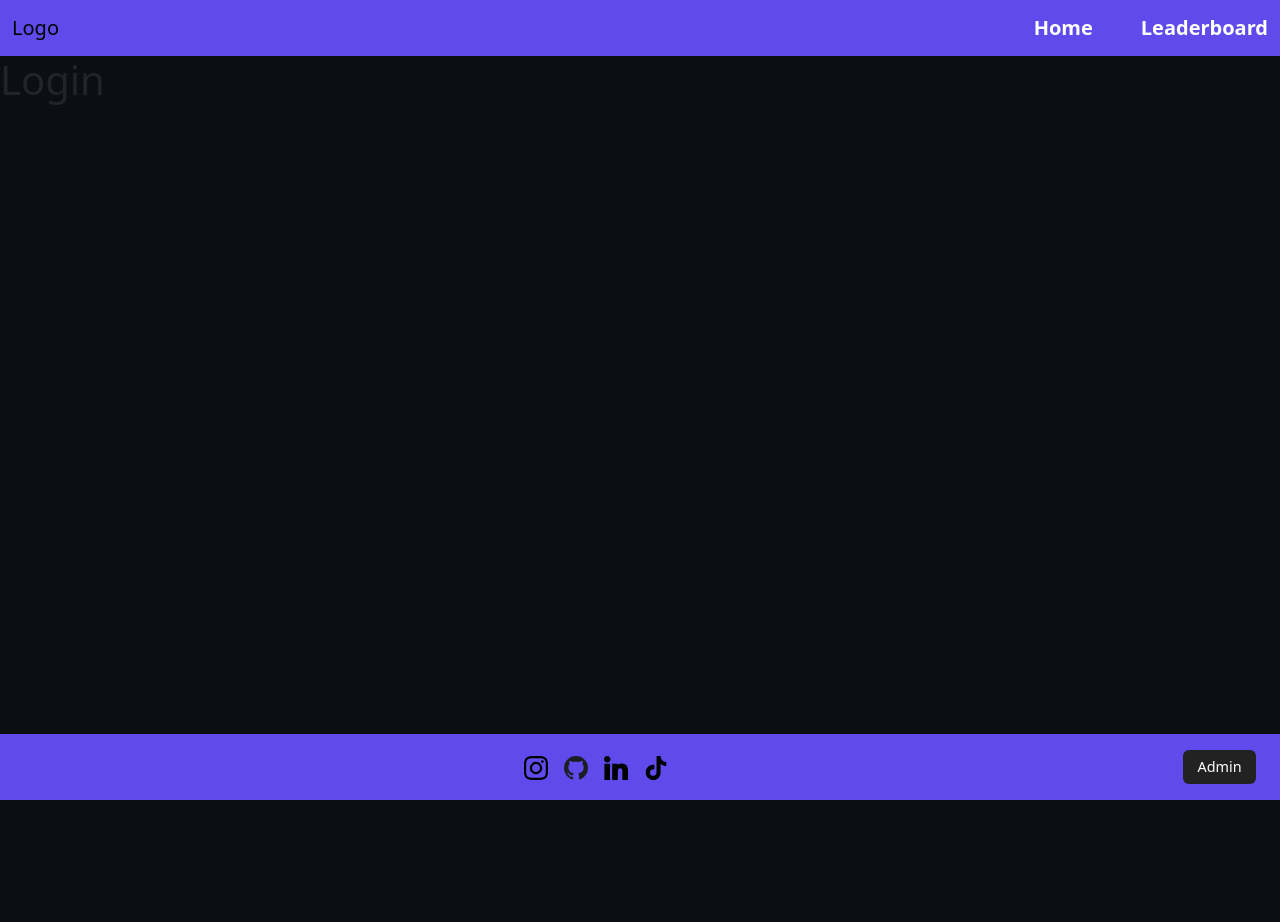
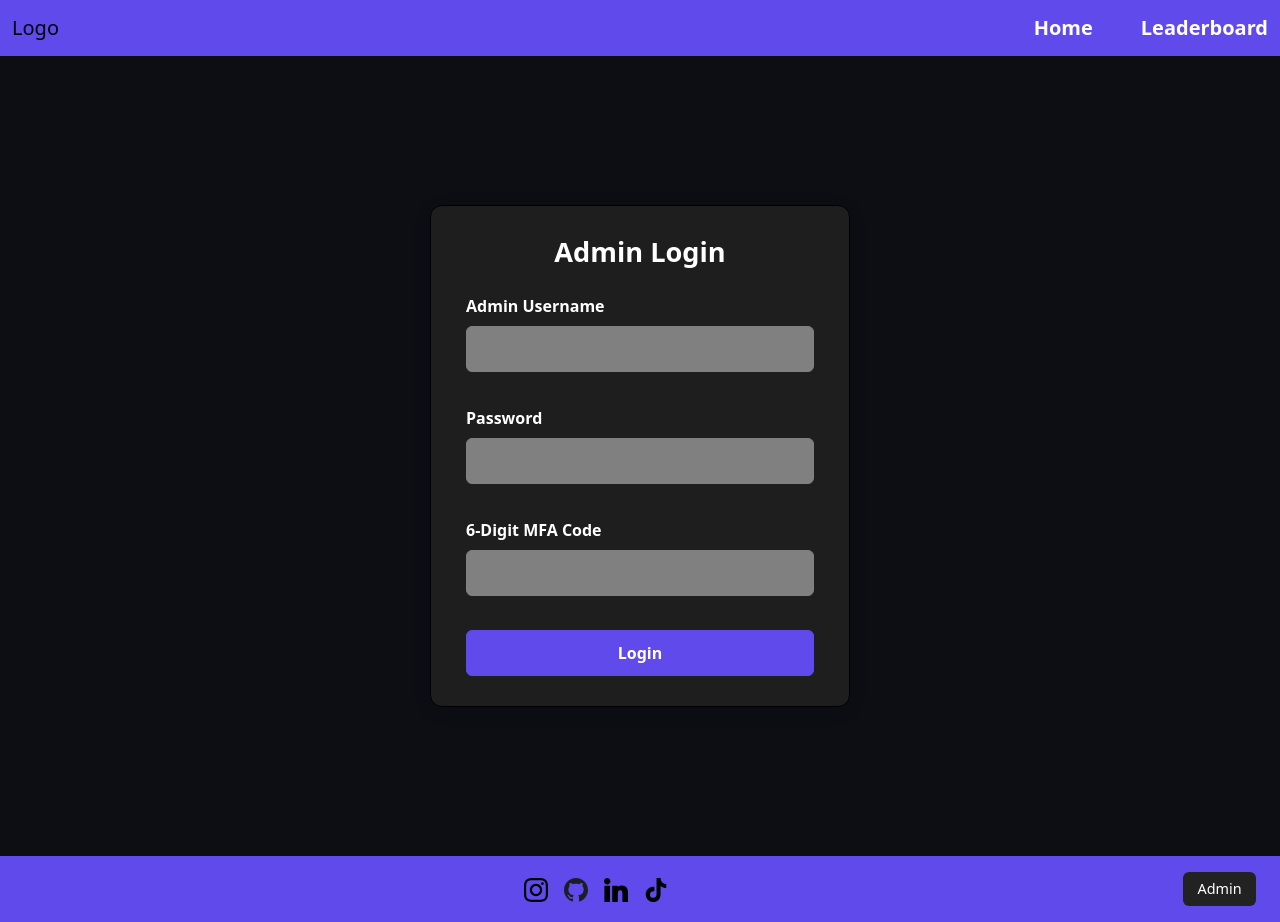
Before and after one commit to KaiaBryant/shadow-stack, a React (Vite) app in the folder client/: page /login in a window 1280 px wide. Before the commit the page ends 800 px from the top, so only its background shows below. Built offline with nearby package versions, Linux system fonts and the light colour scheme.

Commit message:
Creating Admin Login page base

```diff
--- a/client/src/App.jsx
+++ b/client/src/App.jsx
@@ -1,7 +1,6 @@
 import { BrowserRouter as Router, Routes, Route } from "react-router-dom";
 import Header from "./components/Header";
 import Footer from "./components/Footer";
-import Admin from "./pages/Admin";
 import Home from "./pages/Home";
 import Leaderboard from "./pages/Leaderboard";
 import Results from "./pages/Results";
@@ -12,6 +11,7 @@ import GameIntro from "./pages/GameIntro";
 import Login from "./pages/Login";
 import LevelsMenu from "./components/LevelsMenu";
 import Objective from "./pages/GameIntro";
+import Admin from "./pages/Admin";
 
 import "./styles/global.css"
 
--- a/client/src/components/Footer.jsx
+++ b/client/src/components/Footer.jsx
@@ -47,7 +47,7 @@ function Footer() {
                     </div>
                 </div>
 
-                <button className="admin-btn ms-3" onClick={() => navigate('/admin')}>Admin</button>
+                <button className="admin-btn ms-3" onClick={() => navigate('/login')}>Admin</button>
             </div>
         </footer>
     );
--- a/client/src/pages/Admin.jsx
+++ b/client/src/pages/Admin.jsx
@@ -1,11 +1,5 @@
-// Admin page is an account page for admin access only
-
-import React from 'react';
-import '../styles/Admin.css';
-
-
-function Admin() {
-    return <h1>Admin Page</h1>;
+function Results() {
+    return <h1>Results Page</h1>;
 }
 
-export default Admin;
+export default Results;
--- a/client/src/pages/Login.jsx
+++ b/client/src/pages/Login.jsx
@@ -1,6 +1,124 @@
-// Login is the login page for admin access only
-function Login() {
-    return <h1>Login</h1>;
+import React, { useState } from "react";
+import { useNavigate } from "react-router-dom";
+import "../styles/Admin.css";
+
+function AdminLogin() {
+  const navigate = useNavigate();
+
+  const [username, setUsername] = useState("");
+  const [password, setPassword] = useState("");
+  const [mfaCode, setMfaCode] = useState("");
+  const [loading, setLoading] = useState(false);
+  const [error, setError] = useState("");
+
+  // Call backend to verify admin credentials + MFA
+  const loginAdmin = async (username, password, mfaCode) => {
+    const response = await fetch("http://localhost:5000/api/admin/login", {
+      method: "POST",
+      headers: { "Content-Type": "application/json" },
+      body: JSON.stringify({ username, password, mfaCode }),
+    });
+
+    if (!response.ok) {
+      throw new Error("Invalid admin credentials or MFA code");
+    }
+
+    return response.json();
+  };
+
+  const handleSubmit = async (e) => {
+    e.preventDefault();
+    setError("");
+
+    // basic front-end validation
+    if (!username.trim() || !password.trim()) {
+      setError("Please enter both username and password.");
+      return;
+    }
+
+    if (mfaCode.length !== 6) {
+      setError("Please enter a 6-digit MFA code.");
+      return;
+    }
+
+    setLoading(true);
+
+    try {
+      const data = await loginAdmin(username, password, mfaCode);
+
+      localStorage.setItem("admin_username", username);
+      if (data.admin_id) {
+        localStorage.setItem("admin_id", data.admin_id);
+      }
+      if (data.token) {
+        localStorage.setItem("admin_token", data.token);
+      }
+
+      navigate("/admin");
+    } catch (err) {
+      console.error(err);
+      setError("Login failed. Check your username, password, and MFA code.");
+    } finally {
+      setLoading(false);
+    }
+  };
+
+  return (
+    <div className="admin-form-wrapper">
+      <form onSubmit={handleSubmit} className="admin-form">
+        <h2 className="admin-form-title">Admin Login</h2>
+
+        {error && <div className="admin-error">{error}</div>}
+
+        <div className="mb-3">
+          <label htmlFor="username" className="admin-form-label">
+            Admin Username
+          </label>
+          <input
+            type="text"
+            id="username"
+            className="admin-form-control"
+            value={username}
+            onChange={(e) => setUsername(e.target.value)}
+          />
+        </div>
+
+        <div className="mb-3">
+          <label htmlFor="password" className="admin-form-label">
+            Password
+          </label>
+          <input
+            type="password"
+            id="password"
+            className="admin-form-control"
+            value={password}
+            onChange={(e) => setPassword(e.target.value)}
+          />
+        </div>
+
+        <div className="mb-3">
+          <label htmlFor="mfa" className="admin-form-label">
+            6-Digit MFA Code
+          </label>
+          <input
+            type="text"
+            id="mfa"
+            className="admin-form-control"
+            value={mfaCode}
+            maxLength={6}
+            onChange={(e) => {
+              const digitsOnly = e.target.value.replace(/\D/g, "");
+              setMfaCode(digitsOnly.slice(0, 6));
+            }}
+          />
+        </div>
+
+        <button type="submit" className="btn btn-primary" disabled={loading}>
+          {loading ? "Logging in..." : "Login"}
+        </button>
+      </form>
+    </div>
+  );
 }
 
-export default Login;
+export default AdminLogin;
--- a/client/src/styles/Admin.css
+++ b/client/src/styles/Admin.css
@@ -0,0 +1,89 @@
+.admin-form-wrapper {
+  display: flex;
+  justify-content: center;
+  align-items: center;
+  min-height: 100vh;
+  background: #0d0d14;
+  padding: 20px;
+}
+
+.admin-form {
+    background-color: #1e1e1e;
+  padding: 30px 35px;
+  border-radius: 12px;
+  width: 100%;
+  max-width: 420px;
+  box-shadow: 0px 4px 18px rgba(0, 0, 0, 0.12);
+  border: 1px solid black;
+}
+
+.admin-form-title {
+  text-align: center;
+  margin-bottom: 25px;
+  font-size: 1.7rem;
+  font-weight: 600;
+  color: white;
+}
+
+.admin-form-label {
+  font-weight: 600;
+  margin-bottom: 8px;
+  display: block;
+  color: white;
+}
+
+.admin-form-control {
+  width: 100%;
+  padding: 10px 12px;
+  margin-bottom: 18px;
+  border-radius: 6px;
+  border: 1px solid grey;
+  transition: border-color 0.2s;
+  background-color: grey;
+  color: white;
+}
+
+.admin-form-control:focus {
+  border-color: #6c63ff !important;
+  box-shadow: none !important;
+  outline: none;
+}
+
+/* Error Message */
+.admin-error {
+  background: #ffefef;
+  border-left: 4px solid #d9534f;
+  padding: 12px 15px;
+  margin-bottom: 20px;
+  color: #a94442;
+  border-radius: 6px;
+  font-weight: 500;
+}
+
+.admin-form .btn-primary {
+  width: 100%;
+  padding: 10px;
+  font-size: 1rem;
+  border-radius: 6px;
+  font-weight: 600;
+  transition: opacity 0.2s ease-in-out;
+}
+
+.admin-form .btn-primary:hover {
+  opacity: 0.9;
+}
+
+.admin-form .btn-primary:active {
+  opacity: 0.8;
+}
+
+
+@media (max-width: 480px) {
+  .admin-form {
+    padding: 25px 20px;
+  }
+
+  .admin-form-title {
+    font-size: 1.4rem;
+  }
+}
--- a/client/src/styles/CreateUser.css
+++ b/client/src/styles/CreateUser.css
@@ -1,11 +1,10 @@
 html, body {
     margin: 0;
     padding: 0;
-    background-color: #0d0d14; /* your app's background */
+    background-color: #0d0d14;
     height: 100%;
 }
 
-/* Wrapper to center form */
 .custom-form-wrapper {
     min-height: 100vh;
     display: flex;
@@ -13,7 +12,6 @@ html, body {
     align-items: center;
 }
 
-/* Form box */
 .custom-form {
     background-color: #1e1e1e;
     padding: 2rem;
@@ -22,30 +20,52 @@ html, body {
     width: 100%;
     max-width: 400px;
     display: grid;
+    border: 1px solid black;
 }
 
-/* Label */
 .custom-form-label {
     color: white;
     margin-bottom: 0.5rem;
     display: block;
+    font-weight: 600;
 }
 
-/* Input */
 .custom-form-control {
     background-color: grey;
     color: white;
     border: 1px solid #ccc;
     width: 100%;
     padding: 0.5rem 0.75rem;
-    border-radius: 4px;
+    margin-bottom: 18px;
+    border-radius: 6px;
 }
 
-.custom-btn {
+.custom-form-control:focus {
+    border-color: #6c63ff !important;
+    box-shadow: none !important;
+    outline: none;
+}
+
+.custom-form .custom-btn,
+.custom-form .btn-primary {
+    width: 100%;
+    padding: 10px;
+    font-size: 1rem;
+    border-radius: 6px;
+    font-weight: 600;
     background-color: #614aeb;
     color: white;
     border: none;
-    margin-top: 1rem;
-    margin-left: auto;
-    margin-right: auto;
+    transition: opacity 0.2s ease-in-out;
+    cursor: pointer;
 }
+
+.custom-form .custom-btn:hover,
+.custom-form .btn-primary:hover {
+    opacity: 0.9;
+}
+
+.custom-form .custom-btn:active,
+.custom-form .btn-primary:active {
+    opacity: 0.8;
+}
--- a/client/src/styles/levels.css
+++ b/client/src/styles/levels.css
@@ -1,4 +1,3 @@
-/* container for the whole widget */
 .levels-wrapper {
   position: relative;
   width: 420px;
@@ -7,7 +6,6 @@
   background: #0d0d14;
 }
 
-/* center circle */
 .levels-center {
   position: absolute;
   top: 50%;
@@ -25,13 +23,11 @@
   cursor: pointer;
 }
 
-/* “pop out” effect when open */
 .levels-center.open {
   transform: translate(-50%, -50%) scale(1.05);
   box-shadow: 0 0 25px rgba(107, 75, 255, 0.9);
 }
 
-/* all level pills share this */
 .levels-option {
   position: absolute;
   transform: translate(-50%, -50%) scale(0);
@@ -50,16 +46,14 @@
     opacity 0.35s ease;
 }
 
-/* visible state */
 .levels-option.show {
   opacity: 1;
   transform: translate(-50%, -50%) scale(1);
 }
 
-/* When a level is locked */
 .levels-option.locked {
-  opacity: 0.3;                 /* Fades it out */
-  filter: grayscale(100%);      /* Makes it look disabled */
+  opacity: 0.3;
+  filter: grayscale(100%);
   cursor: not-allowed !important;
   background: #2e2e2e !important;
   color: #999 !important;
@@ -68,7 +62,7 @@
 }
 
 
-/* positions around the circle (tweak as you like) */
+
 .option-1 {
   top: 20%;
   left: 50%;
```
